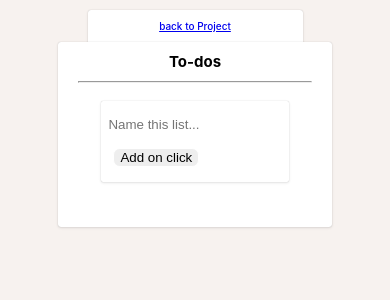
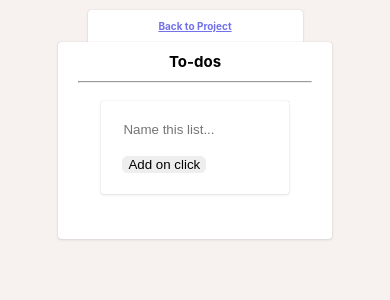
Before and after one commit to MichalInfa/todolist, a React (Create React App) app: page /projects/1/ in a window 390 px wide. Shown: the top 300 px of the page. Built offline with nearby package versions, Linux system fonts and the light colour scheme; no server answers.

Commit message:
redesigned links and colors

```diff
--- a/src/Components/TopHeader/TopHeader.css
+++ b/src/Components/TopHeader/TopHeader.css
@@ -1,8 +1,7 @@
 .TopHeader{
     text-align: center;
     font-size: 10px;
-    font-weight: 500;
-    color: rgb(52, 110, 165);
+    font-weight: 700;
     width: 50%;
     height: 20%;
     margin-top: 10px;
@@ -14,4 +13,17 @@
     border-top-right-radius: 3px;
     display: inline-block;
     padding: 10px;
+
 }
+
+.Underline{
+    color: rgb(113, 113, 235);
+    display: inline-block;
+    text-decoration: underline;
+}
+
+.NoUnderline{
+    color: black;
+    display: inline-block;
+    text-decoration: none;
+}
--- a/src/Components/TopHeader/TopHeader.js
+++ b/src/Components/TopHeader/TopHeader.js
@@ -8,15 +8,17 @@ const TopHeader = (props) => {
         case "backtodos":
             return(
                 <div className = "TopHeader">
-                    <Link to = "../../../../">back to Project </Link>
-                    >
-                    <Link to = "../../"> back to To-Dos</Link>
+                    <Link className = "Underline" to = "../../../../"> Back to Project </Link>
+                    {' '}
+                    <div className = "NoUnderline">></div>
+                    {' '}
+                    <Link className = "Underline" to = "../../"> Back to To-Dos</Link>
                 </div>
             );
         default:
             return(
                 <div className = "TopHeader">
-                    <Link to = "../../">back to Project </Link>
+                    <Link className = "Underline" to = "../../"> Back to Project </Link>
                 </div>
             );
     }
--- a/src/Views/AddProjectView/ProjectCard.js
+++ b/src/Views/AddProjectView/ProjectCard.js
@@ -4,15 +4,14 @@ import {Link} from 'react-router-dom';
 
 const ProjectCard  = (props) => {
     return(
-        <div className = "ProjectCard">
-            <Link to = {"/projects/" + props.id}>
+        <Link to = {"/projects/" + props.id}>
+            <div className = "ProjectCard">
                 {props.name}
                 <div className = "ProjectCardDescription">
                     {props.description}
                 </div>
-            </Link>
-        </div>
-
+            </div>
+        </Link>
     )
 }
 
--- a/src/Views/AddProjectView/ProjectView.css
+++ b/src/Views/AddProjectView/ProjectView.css
@@ -2,6 +2,11 @@
     font-size: 20px;
     font-weight: 700;
     color: rgb(66, 64, 64);
+}
+
+a{
+    color: black;
+    text-decoration: none;
 }
 
 @media screen and (max-width: 420px)
--- a/src/Views/ProjectDetailView/ListCard.css
+++ b/src/Views/ProjectDetailView/ListCard.css
@@ -24,7 +24,9 @@
     margin-top: 0px;
     margin-left: 20px;
     font-size: 12px;
-    color: blue;
+    font-weight: 700;
+    color: rgb(113, 113, 235);
+    text-decoration: underline;
 }
 
 @media screen and (max-width: 420px){
--- a/src/Views/ProjectDetailView/ProjectDetailView.css
+++ b/src/Views/ProjectDetailView/ProjectDetailView.css
@@ -34,7 +34,15 @@
         0 0 1px rgba(0,0,0,.25),
         0 1px 3px rgba(0,0,0,.1);
     border-radius: 2px;
-    padding: 5px;
+    padding-left: 20px;
+    padding-right: 20px;
+    padding-top: 10px;
+    padding-bottom: 10px;
+}
+
+.ButtonForm{
+    display: inline-block;
+    margin-top: 5px;
 }
 
 input.NoOutline{
--- a/src/Views/ProjectDetailView/ProjectDetailView.js
+++ b/src/Views/ProjectDetailView/ProjectDetailView.js
@@ -77,7 +77,7 @@ const ProjectDetailView = () => {
                                 <input className="NoOutline" type = "text" placeholder = "Name this list..."
                                 value = {text} onChange = {(event) => setText(event.target.value)}/>
                             </label>
-                            <div className = "ButtonsFormPosition">
+                            <div className = "ButtonForm">
                             <Button type = "submit"
                                 disabledProperties = {text.trim().length  < 6}
                                 buttonClass = {text.trim().length  > 5 ? "Proper" : "NotProper"}
--- a/src/Views/ToDosView/AddNewTask.css
+++ b/src/Views/ToDosView/AddNewTask.css
@@ -66,9 +66,15 @@ input.TextPosition{
     width: 68%;
 }
 
-.ButtonsFormPosition{
+.ButtonAddFormPosition{
     display: inline-block;
-    margin-left: 15px;
+    margin-left: 22px;
+    margin-top: 5px;
+}
+
+.ButtonCancelFormPosition{
+    display: inline-block;
+    margin-left: 5px;
     margin-top: 5px;
 }
 
@@ -89,7 +95,11 @@ input.TextPosition{
     .FormTextLine{
         width: 100%;
     }
-    .ButtonsFormPosition{
+    .ButtonAddFormPosition{
+        font-size: 12px;
+        margin-left: 7px;
+    }
+    .ButtonCancelFormPosition{
         font-size: 12px;
         margin-left: 7px;
     }
--- a/src/Views/ToDosView/AddNewTask.js
+++ b/src/Views/ToDosView/AddNewTask.js
@@ -58,7 +58,7 @@ const AddNewTask = (props) => {
                     </div>
                 </div>
 
-                <div className = "ButtonsFormPosition">
+                <div className = "ButtonAddFormPosition">
                 <Button
                     disabledProperties = {props.inputText.length < 6}
                     buttonClass = {props.inputText.length > 5 ? "Proper" : "NotProper"}
@@ -66,7 +66,7 @@ const AddNewTask = (props) => {
                     onClickFunction = {props.onClickAddTaskEvent}
                 />
                 </div>
-                <div className = "ButtonsFormPosition">
+                <div className = "ButtonCancelFormPosition">
                 <Button
                     buttonText = {"Cancel"}
                     buttonClass = {"Button. Cancel"}
```
